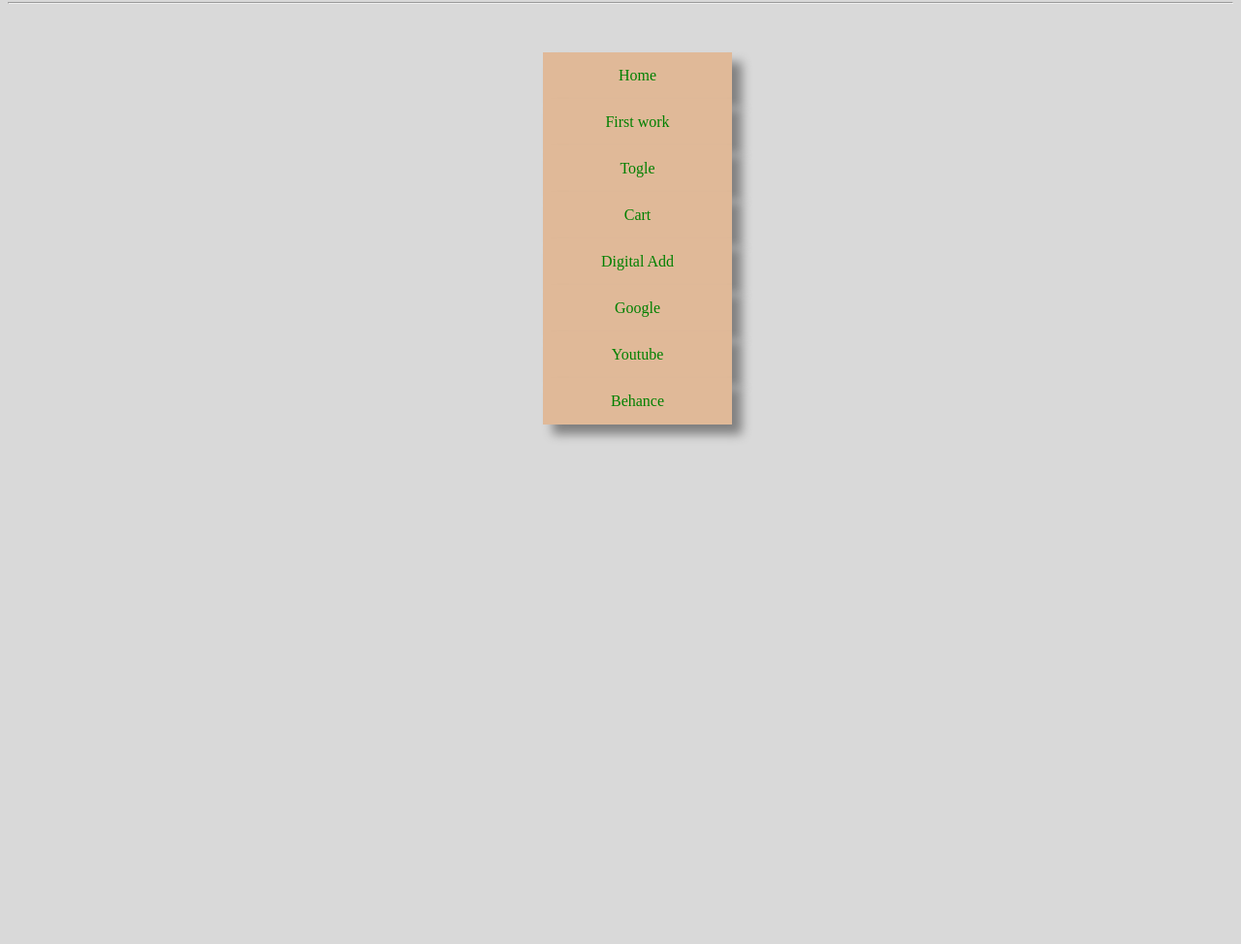
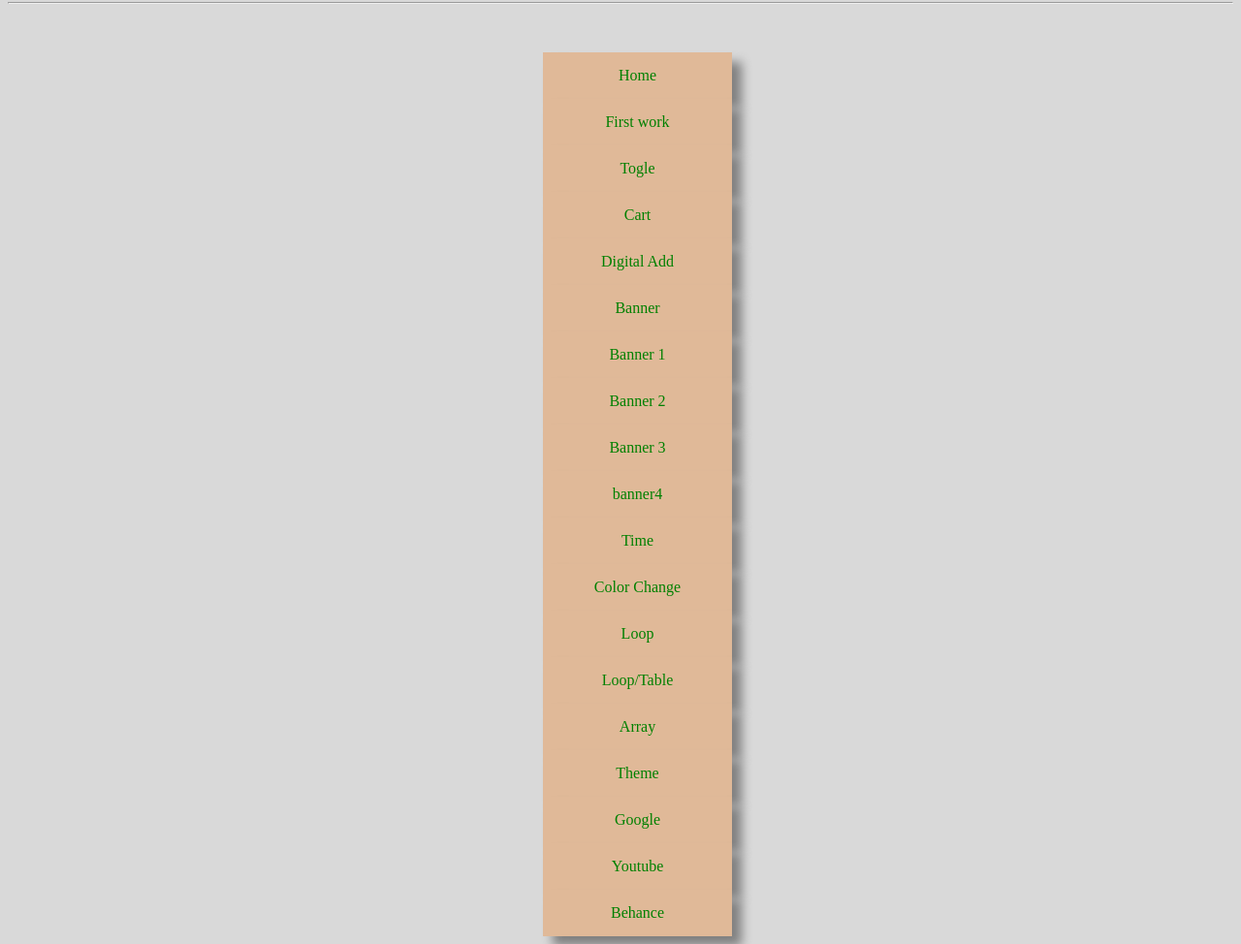
Before and after one commit to hritikrawat04/hritikweb, a plain HTML site: page home.html in a window 1280 px wide. Shown: the part 78-1052 px from the top of the page at 97% size. Before the commit the page ends 800 px from the top, so only its background shows below. Drawn offline with Linux system fonts and the light colour scheme.

Commit message:
home.html

```diff
--- a/home.html
+++ b/home.html
@@ -64,6 +64,17 @@
 <li> <a href="ani.html"> Togle        </a> </li>
 <li> <a href="cart.html"> Cart </a> </li>
 <li> <a href="digitaladd.html"> Digital Add </a> </li>
+<li> <a href="banner.html"> Banner </a> </li>
+<li> <a href="banner1.html"> Banner 1 </a> </li>
+<li> <a href="banner3.html"> Banner 2 </a> </li>
+<li> <a href="banner4.html"> Banner 3 </a> </li>
+<li> <a href="banner5.html"> banner4 </a> </li>
+<li> <a href="clock.html"> Time </a> </li>
+<li> <a href="commandcolor.html"> Color Change </a> </li>
+<li> <a href="loop.html"> Loop </a> </li>
+<li> <a href="looptable.html"> Loop/Table </a> </li>
+<li> <a href="array.html"> Array </a> </li>
+<li> <a href="Theme.html"> Theme </a> </li>
 
 <li> <a href="http://www.google.com"> Google </a> </li>
 <li> <a href="http://www.youtube.com">Youtube </a> </li>
```
